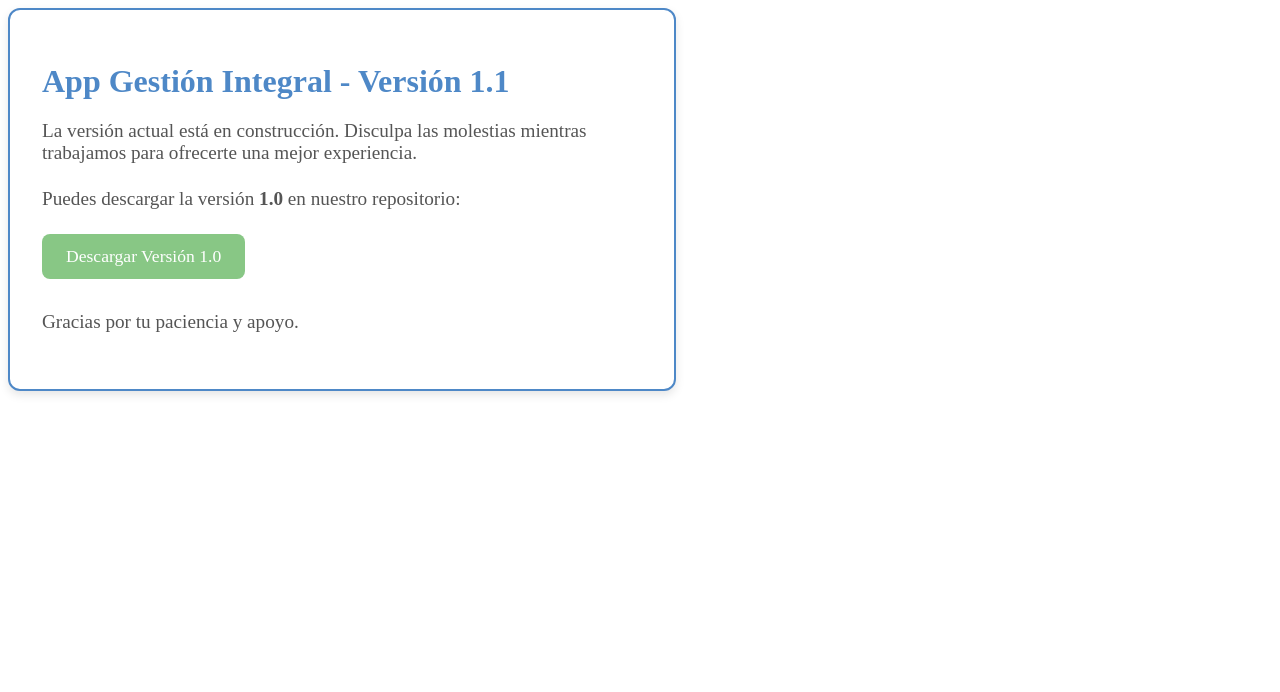
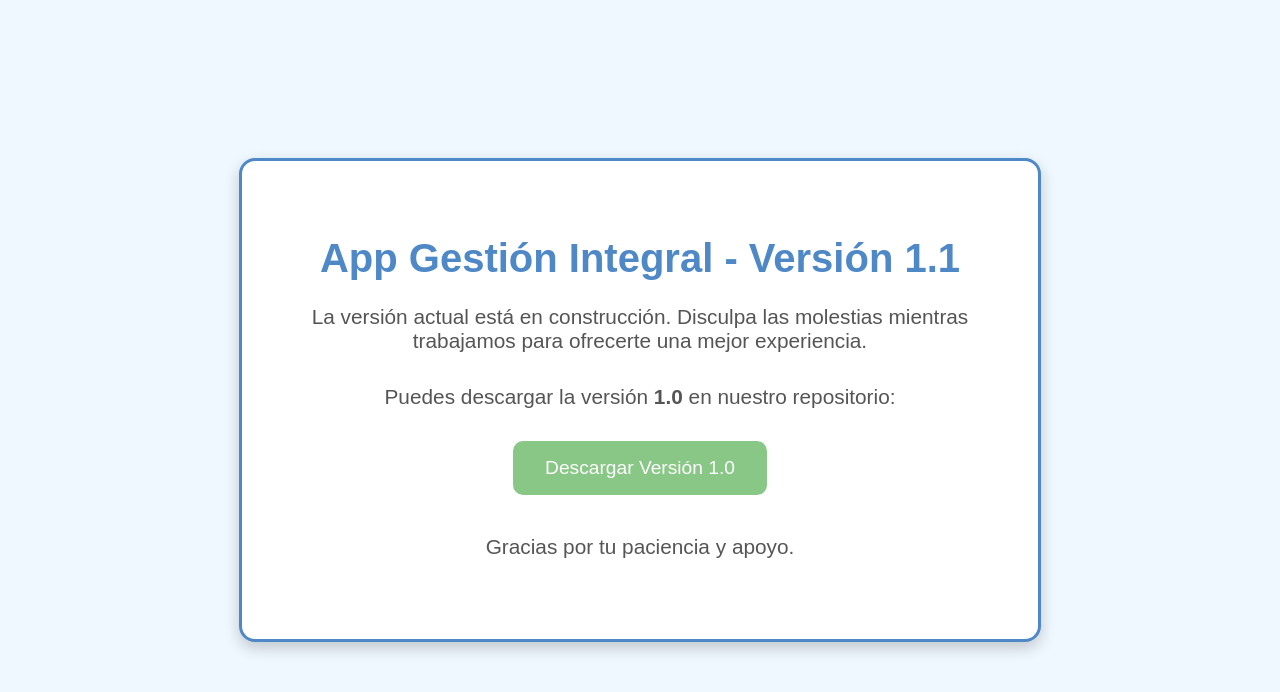
Before and after one commit to gerarklopz/App_Gestion_Integral, a plain HTML site: page current_ver.html in a window 1280 px wide. Drawn offline with Linux system fonts and the light colour scheme.

Commit message:
mensaje a visitantes web/app ver.1.0 modified

```diff
--- a/current_ver.html
+++ b/current_ver.html
@@ -5,10 +5,10 @@
     <meta name="viewport" content="width=device-width, initial-scale=1.0">
     <title>App Gestión Integral - En Construcción</title>
     <style>
-        /ls * Estilos generales */
+        /* Estilos generales */
         body {
             font-family: Arial, sans-serif;
-            background-color: #fefefe;
+            background-color: #f0f8ff; /* Azul claro para fondo */
             color: #333;
             margin: 0;
             padding: 0;
@@ -21,49 +21,50 @@
 
         /* Contenedor principal */
         .container {
-            padding: 2rem;
-            border: 2px solid #4E88C7;
-            border-radius: 12px;
-            box-shadow: 0 4px 10px rgba(0, 0, 0, 0.1);
-            max-width: 600px;
+            padding: 3rem;
+            border: 3px solid #4E88C7;
+            border-radius: 16px;
+            box-shadow: 0 6px 15px rgba(0, 0, 0, 0.2);
+            max-width: 700px;
             background-color: #ffffff;
         }
 
         /* Encabezado */
         h1 {
-            font-size: 2rem;
+            font-size: 2.5rem;
             color: #4E88C7;
-            margin-bottom: 1rem;
+            margin-bottom: 1.5rem;
         }
 
         /* Mensaje */
         p {
-            font-size: 1.2rem;
+            font-size: 1.3rem;
             color: #555;
-            margin-bottom: 1.5rem;
+            margin-bottom: 2rem;
         }
 
         /* Enlace */
         a {
             display: inline-block;
-            font-size: 1.1rem;
+            font-size: 1.2rem;
             color: #ffffff;
             background-color: #88C785;
-            padding: 0.75rem 1.5rem;
-            border-radius: 8px;
+            padding: 1rem 2rem;
+            border-radius: 10px;
             text-decoration: none;
-            transition: background-color 0.3s ease;
+            transition: background-color 0.3s ease, transform 0.2s ease;
         }
 
         a:hover {
             background-color: #4E88C7;
+            transform: scale(1.05);
         }
 
         /* Footer */
         footer {
-            margin-top: 2rem;
-            font-size: 0.9rem;
-            color: #999;
+            margin-top: 2.5rem;
+            font-size: 1rem;
+            color: #777;
         }
     </style>
 </head>
@@ -72,9 +73,10 @@
         <h1>App Gestión Integral - Versión 1.1</h1>
         <p>La versión actual está en construcción. Disculpa las molestias mientras trabajamos para ofrecerte una mejor experiencia.</p>
         <p>Puedes descargar la versión <strong>1.0</strong> en nuestro repositorio:</p>
-        <a href="https://github.com/App_Gestion_Integral/App_Web_ver_1_0" target="_blank">Descargar Versión 1.0</a>
+        <a href="https://github.com/tu-repositorio/version-1.0" target="_blank">Descargar Versión 1.0</a>
         <footer>
             <p>Gracias por tu paciencia y apoyo.</p>
         </footer>
     </div>
-</body></html>
+</body>
+</html>
```
